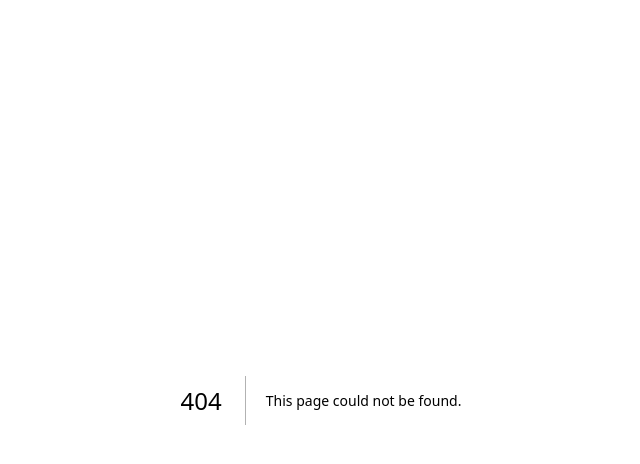
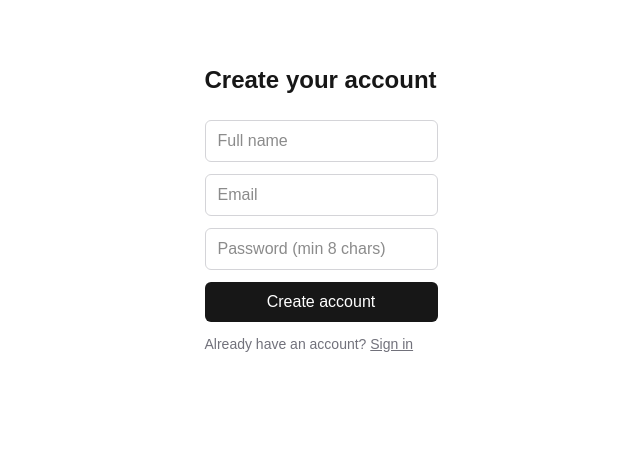
Before and after one commit to menawar/ecommerce-platform, a Next.js app in the folder web/: page /register in a window 1280 px wide. Before the commit this address had no page. Shown: the top 464 px of the page, without its empty margins (319-959 px from the left). Built offline with nearby package versions, Linux system fonts and the light colour scheme.

Commit message:
feat(web): register/login server actions with httpOnly session cookie

```diff
--- /dev/null
+++ b/web/app/(auth)/actions.ts
@@ -0,0 +1,51 @@
+"use server";
+
+// "use server" marks every export here as a Server Action: code that runs ONLY on
+// the server but can be invoked from a form/client. The framework creates a secure
+// RPC endpoint for each — the client calls it, the body executes server-side.
+import { redirect } from "next/navigation";
+
+import { GatewayError } from "@/lib/gateway";
+import { login, register, setSession } from "@/lib/session";
+
+// The shape useActionState threads between submissions (prev state -> next state).
+export type AuthState = { error?: string };
+
+export async function loginAction(_prev: AuthState, formData: FormData): Promise<AuthState> {
+  const email = String(formData.get("email") ?? "");
+  const password = String(formData.get("password") ?? "");
+
+  try {
+    const { access_token, expires_at } = await login(email, password);
+    await setSession(access_token, expires_at);
+  } catch (err) {
+    if (err instanceof GatewayError) {
+      return { error: err.status === 401 ? "Invalid email or password" : err.message };
+    }
+    throw err;
+  }
+  // redirect() throws a special signal Next handles as navigation. It MUST be
+  // outside the try/catch — otherwise the catch would swallow the redirect.
+  redirect("/products");
+}
+
+export async function registerAction(_prev: AuthState, formData: FormData): Promise<AuthState> {
+  const email = String(formData.get("email") ?? "");
+  const password = String(formData.get("password") ?? "");
+  const fullName = String(formData.get("full_name") ?? "");
+
+  try {
+    await register(email, password, fullName);
+    // Auto-login after a successful registration for a smoother first run.
+    const { access_token, expires_at } = await login(email, password);
+    await setSession(access_token, expires_at);
+  } catch (err) {
+    if (err instanceof GatewayError) {
+      if (err.status === 409) return { error: "That email is already registered" };
+      if (err.status === 400) return { error: err.message }; // e.g. password too short
+      return { error: err.message };
+    }
+    throw err;
+  }
+  redirect("/products");
+}
--- /dev/null
+++ b/web/app/(auth)/auth-form.tsx
@@ -0,0 +1,78 @@
+"use client";
+
+// A Client Component because it needs interactivity: useActionState tracks the
+// pending state and the error returned by the Server Action between submissions.
+// The action itself still runs on the server — we just drive the UI around it.
+import { useActionState } from "react";
+import Link from "next/link";
+
+import type { AuthState } from "./actions";
+
+export function AuthForm({
+  action,
+  mode,
+}: {
+  // The Server Action is passed in from the (server) page and invoked here.
+  action: (prev: AuthState, formData: FormData) => Promise<AuthState>;
+  mode: "login" | "register";
+}) {
+  const [state, formAction, pending] = useActionState(action, {});
+  const isRegister = mode === "register";
+
+  return (
+    <form action={formAction} className="mt-6 flex flex-col gap-3">
+      {isRegister && (
+        <input
+          name="full_name"
+          required
+          placeholder="Full name"
+          className="rounded-md border border-zinc-300 px-3 py-2"
+        />
+      )}
+      <input
+        name="email"
+        type="email"
+        required
+        placeholder="Email"
+        autoComplete="email"
+        className="rounded-md border border-zinc-300 px-3 py-2"
+      />
+      <input
+        name="password"
+        type="password"
+        required
+        minLength={8}
+        placeholder="Password (min 8 chars)"
+        autoComplete={isRegister ? "new-password" : "current-password"}
+        className="rounded-md border border-zinc-300 px-3 py-2"
+      />
+
+      {state.error && <p className="text-sm text-red-600">{state.error}</p>}
+
+      <button
+        disabled={pending}
+        className="rounded-md bg-foreground px-4 py-2 font-medium text-background disabled:opacity-60"
+      >
+        {pending ? "Please wait…" : isRegister ? "Create account" : "Sign in"}
+      </button>
+
+      <p className="text-sm text-zinc-500">
+        {isRegister ? (
+          <>
+            Already have an account?{" "}
+            <Link href="/login" className="underline">
+              Sign in
+            </Link>
+          </>
+        ) : (
+          <>
+            New here?{" "}
+            <Link href="/register" className="underline">
+              Create an account
+            </Link>
+          </>
+        )}
+      </p>
+    </form>
+  );
+}
--- /dev/null
+++ b/web/app/(auth)/login/page.tsx
@@ -0,0 +1,14 @@
+import { AuthForm } from "../auth-form";
+import { loginAction } from "../actions";
+
+// Server Component: it imports the Server Action and hands it to the client form.
+// Passing a server action as a prop is allowed — it's a serializable reference, not
+// the function body, so no server code ships to the browser.
+export default function LoginPage() {
+  return (
+    <main className="mx-auto max-w-sm px-6 py-16">
+      <h1 className="text-2xl font-semibold">Sign in</h1>
+      <AuthForm action={loginAction} mode="login" />
+    </main>
+  );
+}
--- /dev/null
+++ b/web/app/(auth)/register/page.tsx
@@ -0,0 +1,11 @@
+import { AuthForm } from "../auth-form";
+import { registerAction } from "../actions";
+
+export default function RegisterPage() {
+  return (
+    <main className="mx-auto max-w-sm px-6 py-16">
+      <h1 className="text-2xl font-semibold">Create your account</h1>
+      <AuthForm action={registerAction} mode="register" />
+    </main>
+  );
+}
--- /dev/null
+++ b/web/lib/session.ts
@@ -0,0 +1,48 @@
+import "server-only";
+
+import { cookies } from "next/headers";
+import { gatewayFetch, SESSION_COOKIE } from "./gateway";
+
+type LoginResponse = {
+  access_token: string;
+  refresh_token: string;
+  expires_at: number; // unix seconds (access token expiry)
+};
+
+export async function login(email: string, password: string): Promise<LoginResponse> {
+  return gatewayFetch<LoginResponse>("/auth/login", {
+    method: "POST",
+    body: JSON.stringify({ email, password }),
+  });
+}
+
+export async function register(email: string, password: string, fullName: string): Promise<{ user_id: string }> {
+  return gatewayFetch<{ user_id: string }>("/auth/register", {
+    method: "POST",
+    body: JSON.stringify({ email, password, full_name: fullName }),
+  });
+}
+
+// setSession writes the JWT into an httpOnly cookie. The flags matter:
+//   httpOnly  -> browser JS can't read it (XSS can't steal the token)
+//   sameSite  -> 'lax' blocks the cookie on cross-site POSTs (CSRF mitigation)
+//   secure    -> HTTPS-only in production (dev is http://localhost)
+//   expires   -> match the token's own lifetime so a dead token isn't kept
+// Cookies can only be SET inside a Server Action or Route Handler, never during a
+// Server Component render — which is exactly where this is called from.
+export async function setSession(token: string, expiresAtUnix: number): Promise<void> {
+  const cookieStore = await cookies();
+  cookieStore.set({
+    name: SESSION_COOKIE,
+    value: token,
+    httpOnly: true,
+    sameSite: "lax",
+    secure: process.env.NODE_ENV === "production",
+    path: "/",
+    expires: new Date(expiresAtUnix * 1000),
+  });
+}
+
+export async function clearSession(): Promise<void> {
+  (await cookies()).delete(SESSION_COOKIE);
+}
```
